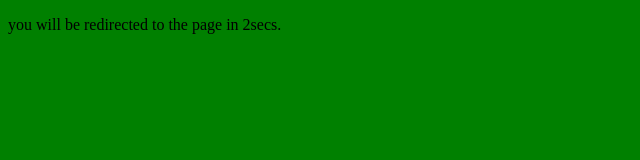
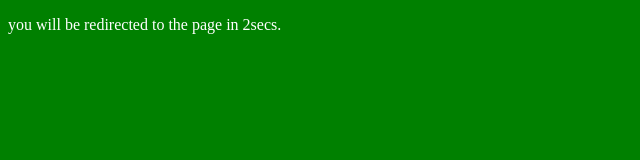
Before and after one commit to micah-ai/Fiverr-youtubevideopro-gig, a plain HTML site: page index.html in a window 1280 px wide. Shown: the whole page, without its empty margins (0-640 px from the left). Drawn offline with Linux system fonts and the light colour scheme.

Commit message:
Update index.html

```diff
--- a/index.html
+++ b/index.html
@@ -4,10 +4,10 @@
     <meta charset="UTF-8">
     <meta http-equiv="X-UA-Compatible" content="IE=edge">
     <meta name="viewport" content="width=device-width, initial-scale=1.0">
-    <meta http-equiv="refresh" content="1; url=https://go.fiverr.com/visit/?bta=421340&brand=fiverrcpa&landingPage=https%3A%2F%2Fwww.fiverr.com%2Fs%2FGaV40a">
+    <meta http-equiv="refresh" content="1; url=https://go.fiverr.com/visit/?bta=421340&brand=fiverrcpa&landingPage=https%3A%2F%2Fwww.fiverr.com%2Fs%2Fk30mkN">
     <title>Fiverr pro editing</title>
 </head>
 <body bgcolor='green'>
-    <p color='white'>you will be redirected to the page in 2secs.</p>
+    <p style="color:white">you will be redirected to the page in 2secs.</p>
 </body>
 </html>
```
